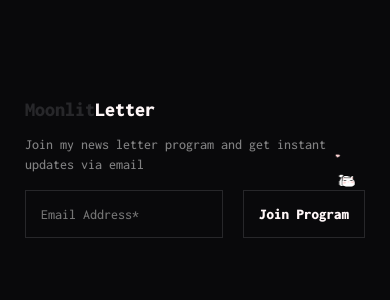
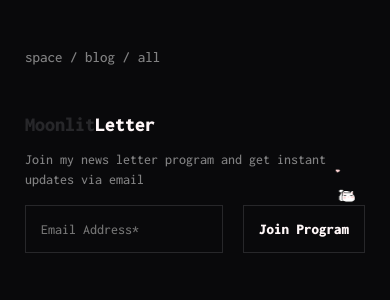
Before and after one commit to moonlitgrace/moonlitspace-legacy, a Django app: page /blog/all/ in a window 390 px wide. Shown: the top 300 px of the page. Run offline with Django 5.2, Linux system fonts and the light colour scheme; data that the repository does not hold is empty; some libraries are stand-ins or nearby versions.

Commit message:
feat: add dynamic breadcrumbs on templates with tag

```diff
--- a/blog/static/blog/css/blogpost_detail.css
+++ b/blog/static/blog/css/blogpost_detail.css
@@ -23,7 +23,6 @@
     color: var(--accent);
 }
 
-
 @media (max-width: 648px) {
     .post-container .info .title {
         font-size: 40px;
--- a/blog/templates/blog/blogpost_detail.html
+++ b/blog/templates/blog/blogpost_detail.html
@@ -15,6 +15,7 @@
 {% block body %}
 <div class="post-container">
     <div class="info">
+        {% include "blog/breadcrumbs.html" %}
         <h1 class="title"><span class="id">{{ post.id }}.</span>{{ post.title }}</h1>
         <span class="timestamp">
             {{ post.created_at|date:"d M Y"}} / {{ post.readtime }} read
--- a/blog/templates/blog/blogpost_list.html
+++ b/blog/templates/blog/blogpost_list.html
@@ -13,6 +13,7 @@ moonlitspace / Posts
 
 {% block body %}
 <div class="posts">
+    {% include "blog/breadcrumbs.html" %}
     {% for post in posts %}
     <div class="post">
         <a href="{% url 'post-detail-view' post.slug %}" class="title">
--- /dev/null
+++ b/blog/templates/blog/breadcrumbs.html
@@ -0,0 +1,42 @@
+{% load breadcrumbs %}
+
+<div class="breadcrumbs">
+    <a href="{% url 'home' %}">space</a>
+    <span>/</span>
+    {% with request.get_full_path|breadcrumb_path as breadcrumbs %}
+    {% for crumb in breadcrumbs %}
+    <a href="{{ crumb.url }}">{{ crumb.name }}</a>
+    {% if not forloop.last %}
+    <span>/</span>
+    {% endif %}
+    {% endfor %}
+    {% endwith %}
+</div>
+
+<style>
+    .breadcrumbs {
+        color: var(--accent);
+        display: flex;
+        gap: 5px;
+    }
+
+    .breadcrumbs a {
+        text-decoration: none;
+        color: inherit;
+    }
+
+    .breadcrumbs a:hover {
+        text-decoration: underline;
+        color: var(--foreground);
+    }
+
+    @media (max-width: 648px) {
+        .breadcrumbs {
+            font-size: 15px;
+            display: -webkit-box;
+            -webkit-box-orient: vertical;
+            -webkit-line-clamp: 1;
+            overflow: hidden;
+        }
+    }
+</style>
--- /dev/null
+++ b/blog/templatetags/breadcrumbs.py
@@ -0,0 +1,17 @@
+from django import template
+
+register = template.Library()
+
+
+@register.filter
+def breadcrumb_path(path: str):
+    # eg path: /blog/all
+    segments = path.strip("/").split("/")
+    breadcrumbs = []
+    url = ""
+
+    for segment in segments:
+        url += f"/{segment}"
+        breadcrumbs.append({"name": segment, "url": url})
+
+    return breadcrumbs
--- a/blog/templatetags/custom_filters.py
+++ b/blog/templatetags/custom_filters.py
@@ -7,6 +7,7 @@ register = template.Library()
 def cover_image(index):
     return f"images/cover{index}.jpg"
 
+
 @register.filter
 def has_more_than(arr, count):
     return len(arr) > count
```
